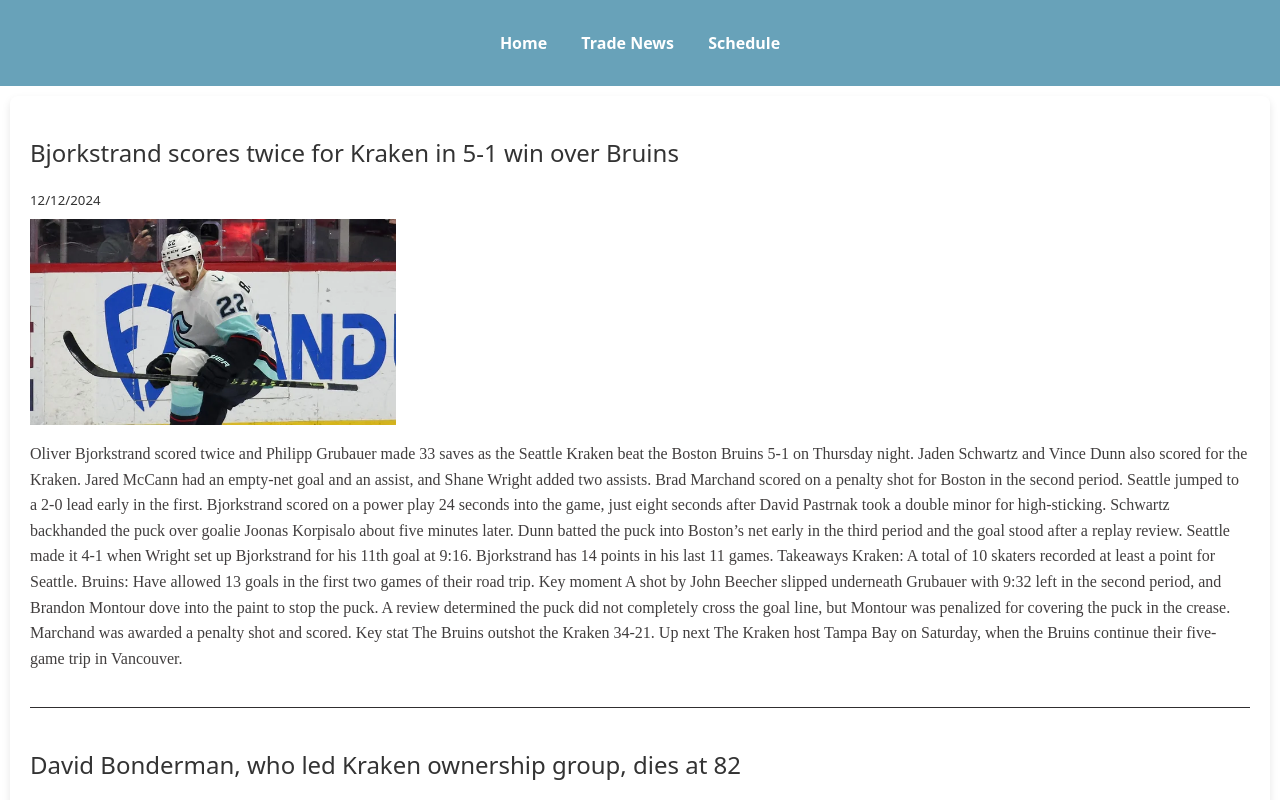
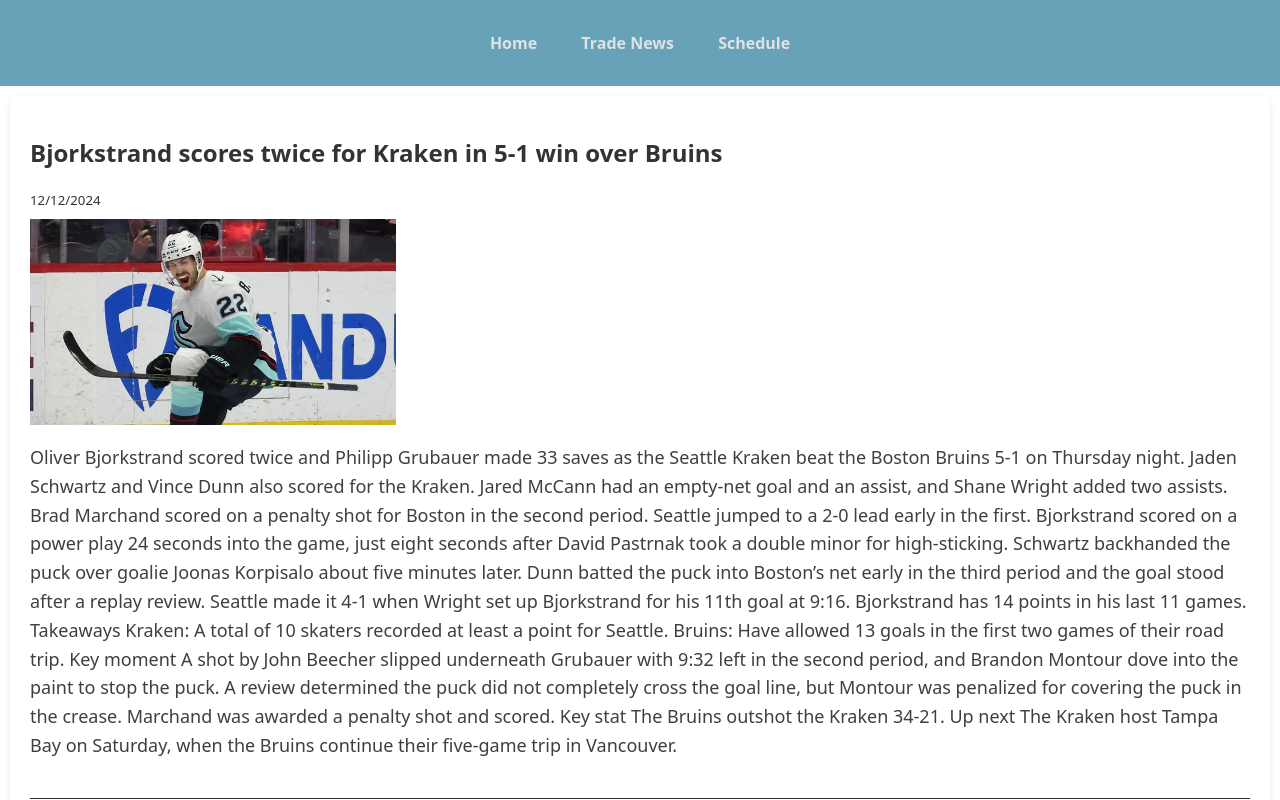
Before and after one commit to onlysumnslight/nhl-daily, a plain HTML site: page index.html in a window 1280 px wide. Shown: the top 800 px of the page. Drawn offline with Linux system fonts and the light colour scheme; a web font is replaced by a local one.

Commit message:
Update styles.css
changed a bit for the styling

```diff
--- a/styles.css
+++ b/styles.css
@@ -13,6 +13,13 @@ header {
     font-style: normal;
 }
 
+
+header nav h1 {
+    display: inline;
+    padding-top: 0px;
+    color: #E9072B;
+}
+
 header nav ul {
     list-style: none;
     padding: 0;
@@ -20,14 +27,22 @@ header nav ul {
 
 header nav li {
     display: inline;
-    margin: 0 15px;
+    margin: 0 20px;
+    margin-bottom: 0px;
 }
 
 header nav ul li a {
+    color: #e1e1e1;
+    text-decoration: none;
+    font-weight: bold;
+}
+
+.active {
     color: #ffffff;
     text-decoration: none;
     font-weight: bold;
 }
+
 header a:hover {
     color: #E9072B;
     background-color: transparent;
@@ -51,8 +66,8 @@ article h2 {
     color: #333333; /* Dark text for titles */
     margin-bottom: 10px;
     font-family: 'New Rocker', system-ui;
-    font-weight: 400;
-    font-style: normal;
+    font-weight: 900;
+    font-style: bolder;
 }
 
 article h5 {
@@ -65,6 +80,11 @@ article h5 {
 article p {
     color: #413e3e; /* Lighter text for the body */
     line-height: 1.6; /* Improved readability */
+    font-size: large;
+    text-align-last: auto;
+    font-family: 'New Rocker', system-ui;
+    font-weight: 400;
+    font-style: normal;
 }
 
 article img {
```
